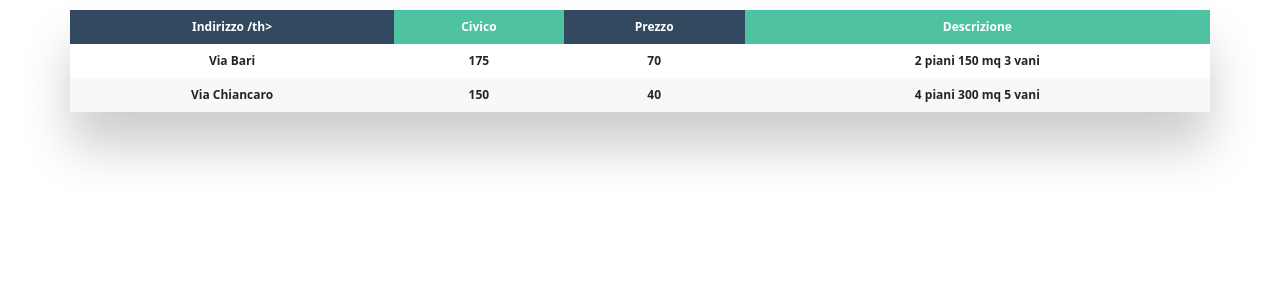
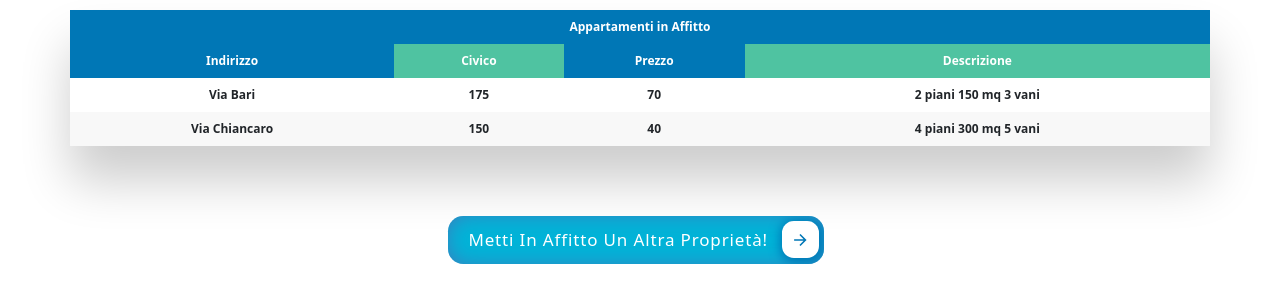
Before and after one commit to gabrielesqueo/UdA, a PHP site: page /homevenditore.php?id=1 in a window 1280 px wide. Shown: the part 77-380 px from the top of the page. Run offline with PHP 8.4, Linux system fonts and the light colour scheme; data comes from the database, SQL or seed files in the repository; lists and menus that the app fills with data are empty.

Commit message:
PHP homeutente, modifica homevenditore,  login con id

```diff
--- a/css/table.css
+++ b/css/table.css
@@ -34,7 +34,7 @@
 
 .fl-table thead th:nth-child(odd) {
     color: #ffffff;
-    background: #324960;
+    background: #0077b6;
 }
 
 .fl-table tr:nth-child(even) {
--- a/homepage.html
+++ b/homepage.html
@@ -14,7 +14,7 @@
         <!--Navbar-->
         <nav class="navbar navbar-dark bg-custom-2 sticky-top" >
             <div class="container-fluid" >
-            <a class="navbar-brand" href="#">
+            <a class="navbar-brand" >
                 <img src="./images/Logo.png" alt=""  height="50px" class="d-inline-block align-text-top"> </img>
             </a>
             <div class="d-flex " style="padding-bottom:10px">
--- a/homevenditore.php
+++ b/homevenditore.php
@@ -48,20 +48,27 @@
                     die("Connection failed: " . mysqli_connect_error());
                 }
                 $id = $_GET["id"];
+
                 $sql = "SELECT appartamenti.Nome_via, appartamenti.Civico, appartamenti.Prezzo, appartamenti.Descrizione FROM appartamenti, proprietari WHERE  proprietari.id_proprietario = $id AND proprietari.id_proprietario = appartamenti.id_proprietario";
                 $result = mysqli_query($conn, $sql);
 
                 if (mysqli_num_rows($result) > 0) {
-                    echo "<div class='table-wrapper'><table class='fl-table'><thead> <tr> <th>Indirizzo /th> <th>Civico </th> <th>Prezzo</th> <th>Descrizione </th> </tr> </thead>";
+                    echo "<div class='table-wrapper'><table class='fl-table'><thead> <tr><th colspan=4>Appartamenti in Affitto</th></tr><tr> <th>Indirizzo </th> <th>Civico </th> <th>Prezzo</th> <th>Descrizione </th> </tr> </thead>";
                     while($row = mysqli_fetch_assoc($result)) {
                         echo "<tr><th>". $row["Nome_via"]. "</th><th> " . $row["Civico"]."</th><th>". $row["Prezzo"]. "</th><th>".$row["Descrizione"]."</th></tr>";
                       }
-                    echo "</table></div>";
+                    echo "</table></div><button class='cssbuttons-io-button' onclick='redirect()' style='margin-top: 30px;margin-left:35%'>Metti In Affitto Un Altra Proprietà! <div class='icon'><svg height='24' width='24' viewBox='0 0 24 24' xmlns='http://www.w3.org/2000/svg'><path d='M0 0h24v24H0z' fill='none'></path><path d='M16.172 11l-5.364-5.364 1.414-1.414L20 12l-7.778 7.778-1.414-1.414L16.172 13H4v-2z' fill='currentColor'></path></svg> </button>";
                 } else {
-                    echo "<button class='cssbuttons-io-button' style='margin-top: 30px;margin-left:35%'>Metti In Affitto La Tua Prima Proprietà! <div class='icon'><svg height='24' width='24' viewBox='0 0 24 24' xmlns='http://www.w3.org/2000/svg'><path d='M0 0h24v24H0z' fill='none'></path><path d='M16.172 11l-5.364-5.364 1.414-1.414L20 12l-7.778 7.778-1.414-1.414L16.172 13H4v-2z' fill='currentColor'></path></svg> </button>";
+                    echo "<button class='cssbuttons-io-button' href='affitta.php' style='margin-top: 30px;margin-left:35%'>Metti In Affitto La Tua Prima Proprietà! <div class='icon'><svg height='24' width='24' viewBox='0 0 24 24' xmlns='http://www.w3.org/2000/svg'><path d='M0 0h24v24H0z' fill='none'></path><path d='M16.172 11l-5.364-5.364 1.414-1.414L20 12l-7.778 7.778-1.414-1.414L16.172 13H4v-2z' fill='currentColor'></path></svg> </button>";
                 }
+                mysqli_close($conn);
 
             ?>
+            <script>
+                function redirect() {
+                    window.location.href="affitta.php";
+                }
+            </script>
         </div>
     </body>
 </html>
--- a/login.php
+++ b/login.php
@@ -87,7 +87,7 @@
                 $result = mysqli_query($conn, $sql);
 
                 if (mysqli_num_rows($result) > 0) {
-                    $redirect = "homevenditore.php?".$_POST['idUtente'];
+                    $redirect = "homevenditore.php?id=".$_POST['idUtente'];
                     echo "<script>window.location.href='$redirect';</script>";
                 } else {
                     echo "<script type='text/javascript'>alert('Id o Password sbagliati');</script>";
```
Also changed, not shown: homeutente.php (+34 -0 lines). Lines whose indentation alone changed are shown as unchanged.
